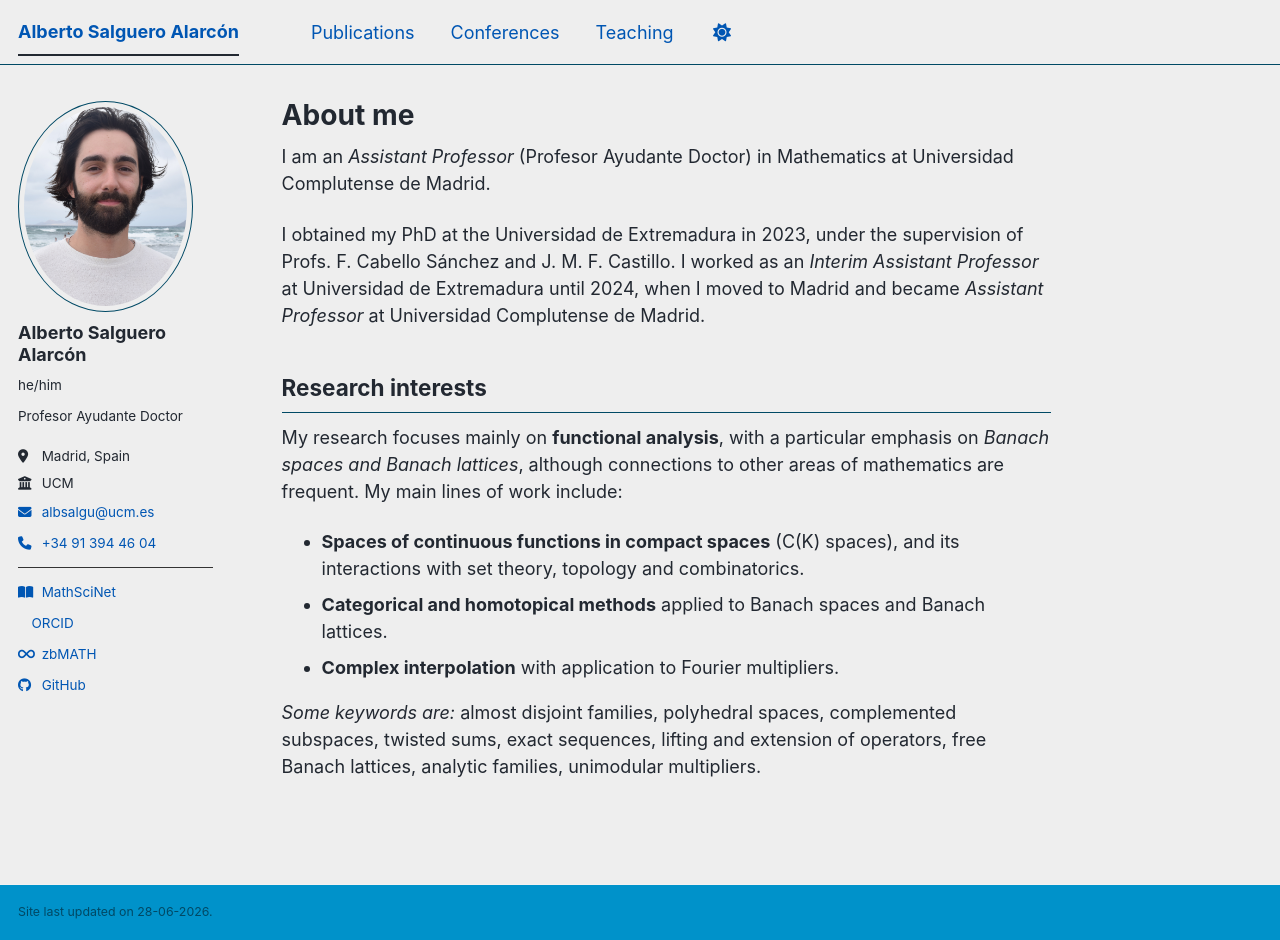
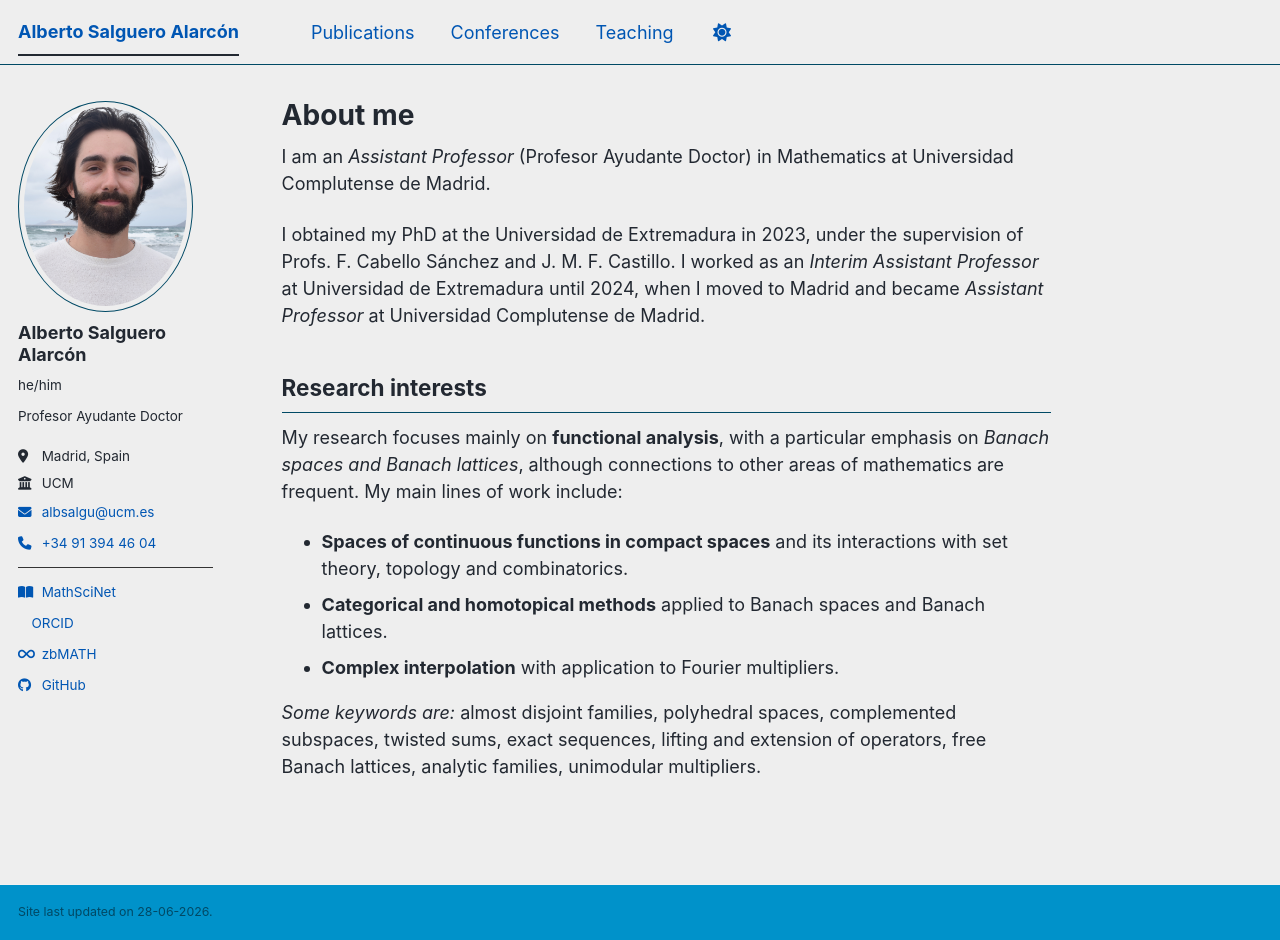
Before and after one commit to salgueroalarcon/salgueroalarcon.github.io, a Jekyll site: the page built from _pages/about.md, in a window 1280 px wide and 940 px high. Built offline with Jekyll 4.4.1, drawn with Linux system fonts in a browser that asks for light colours; a style sheet for code colours, icons or effects is not loaded.

Commit message:
Fix grammatical error in research interests section
Corrected grammatical structure in the description of research interests.

```diff
--- a/_pages/about.md
+++ b/_pages/about.md
@@ -15,7 +15,7 @@ I obtained my PhD at the Universidad de Extremadura in 2023, under the supervisi
 
 My research focuses mainly on **functional analysis**, with a particular emphasis on *Banach spaces and Banach lattices*, although connections to other areas of mathematics are frequent. My main lines of work include:
 
-- **Spaces of continuous functions in compact spaces** (C(K) spaces), and its interactions with set theory, topology and combinatorics.
+- **Spaces of continuous functions in compact spaces** and its interactions with set theory, topology and combinatorics.
 - **Categorical and homotopical methods** applied to Banach spaces and Banach lattices.
 - **Complex interpolation** with application to Fourier multipliers.
 
```
